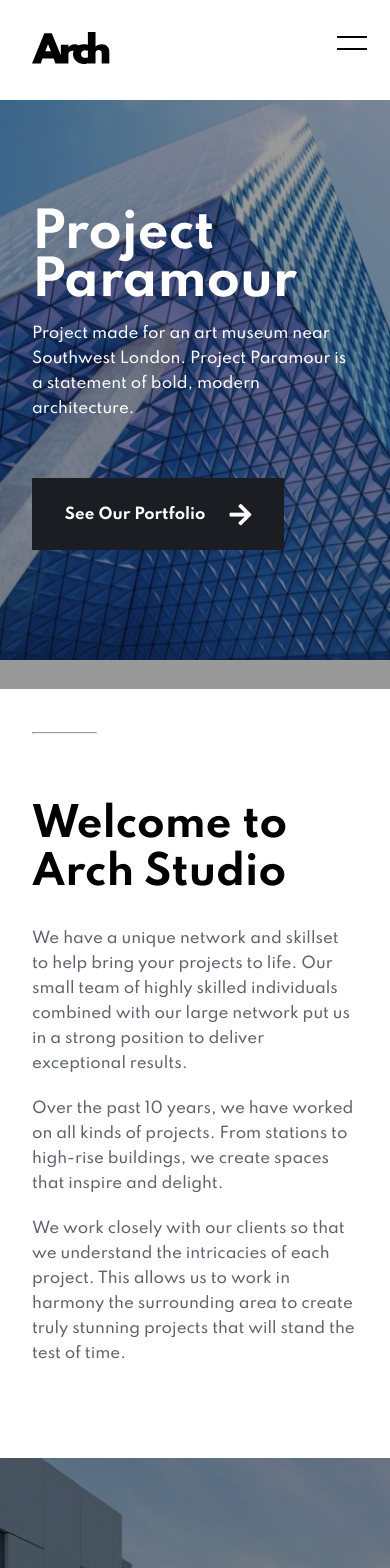
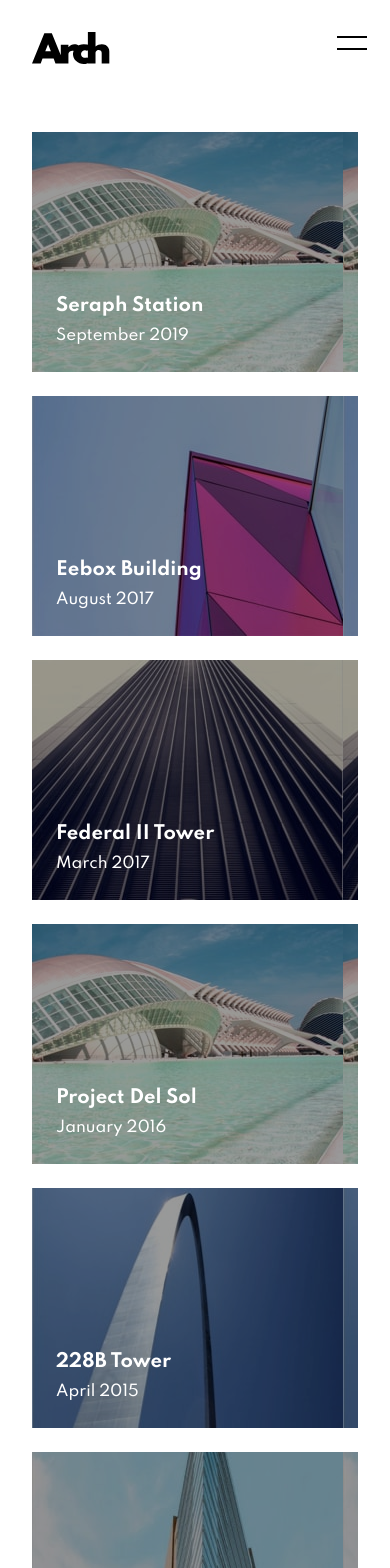
Before and after one commit to marleyanthony/arch-studio, a React (Create React App) app: page /portfolio in a window 390 px wide. Shown: the top 1568 px of the page. Built offline with nearby package versions, Linux system fonts and the light colour scheme.

Commit message:
content and mobile styles for portfoio page

```diff
--- a/src/App.tsx
+++ b/src/App.tsx
@@ -3,13 +3,15 @@ import { BrowserRouter as Router, Route } from 'react-router-dom'
 import Header from './Components/Header';
 import Footer from './Components/Footer';
 import Home from './Components/Pages/Home';
+import Portfolio from './Components/Pages/Portfolio';
 
 function App() {
   return (
     <div className="App">
       <Router>
         <Header />
-        <Route path="/" component={Home} />
+        <Route exact path="/" component={Home} />
+        <Route path="/portfolio" component={Portfolio} />
         <Footer />
       </Router>
     </div>
--- a/src/Components/Footer.tsx
+++ b/src/Components/Footer.tsx
@@ -17,10 +17,12 @@ const Footer = () => {
           })
         }
       </div>
-      <button className="footer__button">
-        See Our Portfolio
+      <Link to="/portfolio">
+        <button className="footer__button">
+          See Our Portfolio
         <i className="fas fa-arrow-right hero__arrow"></i>
-      </button>
+        </button>
+      </Link>
     </section>
   )
 }
--- /dev/null
+++ b/src/Components/Pages/Portfolio.tsx
@@ -0,0 +1,27 @@
+import { PortfolioCardsContent } from '../../Models/Portfolio';
+
+const Portfolio = () => {
+  return (
+    <section className="portfolio">
+      <div className="portfolio__cards-wrapper">
+        {
+          PortfolioCardsContent.map((card, index) => {
+            return (
+              <div className={card.cardClass} key={index}>
+                <div className="portfolio__overlay"></div>
+                <h5 className="portfolio__card-title">
+                  {card.title}
+                </h5>
+                <p className="portfolio__card-date">
+                  {card.date}
+                </p>
+              </div>
+            )
+          })
+        }
+      </div>
+    </section>
+  )
+}
+
+export default Portfolio
--- /dev/null
+++ b/src/Models/Portfolio.ts
@@ -0,0 +1,57 @@
+export const PortfolioCardsContent = [
+  {
+    title: 'Seraph Station',
+    date: 'September 2019',
+    cardClass: 'portfolio__card portfolio__card-bg--seraph'
+  },
+  {
+    title: 'Eebox Building',
+    date: 'August 2017',
+    cardClass: 'portfolio__card portfolio__card-bg--eebox'
+  },
+  {
+    title: 'Federal II Tower',
+    date: 'March 2017',
+    cardClass: 'portfolio__card portfolio__card-bg--federal-tower'
+  },
+  {
+    title: 'Project Del Sol',
+    date: 'January 2016',
+    cardClass: 'portfolio__card portfolio__card-bg--project-del-sol'
+  },
+  {
+    title: '228B Tower',
+    date: 'April 2015',
+    cardClass: 'portfolio__card portfolio__card-bg--228B-tower'
+  },
+  {
+    title: 'Grand Edelweiss Hotel',
+    date: 'December 2013',
+    cardClass: 'portfolio__card portfolio__card-bg--edelweiss'
+  },
+  {
+    title: 'Netcry Tower',
+    date: 'August 2012',
+    cardClass: 'portfolio__card portfolio__card-bg--netcry'
+  },
+  {
+    title: 'Hypers',
+    date: 'September 2019',
+    cardClass: 'portfolio__card portfolio__card-bg--hypers'
+  },
+  {
+    title: 'SXIV Tower',
+    date: 'March 2011',
+    cardClass: 'portfolio__card portfolio__card-bg--sxiv'
+  },
+  {
+    title: 'Trinity Bank Tower',
+    date: 'September 2010',
+    cardClass: 'portfolio__card portfolio__card-bg--trinity'
+  },
+  {
+    title: 'Project Paramour',
+    date: 'February 2008',
+    cardClass: 'portfolio__card portfolio__card-bg--paramour'
+  }
+]
--- /dev/null
+++ b/src/Styles/Partials/_portfolio.scss
@@ -0,0 +1,90 @@
+.portfolio {
+  padding: 3.2rem;
+
+  &__card {
+    height: 24rem;
+    width: auto;
+    margin-bottom: 2.4rem;
+    padding: 2.4rem;
+    display: flex;
+    flex-direction: column;
+    justify-content: flex-end;
+    position: relative;
+  }
+
+  &__card-title {
+    font-size: 1.8rem;
+    font-weight: 700;
+    line-height: 2.5rem;
+    color: #fff;
+    margin-bottom: 0.4rem;
+    z-index: 2;
+  }
+
+  &__card-date {
+    font-size: 1.5rem;
+    font-weight: 500;
+    line-height: 2.5rem;
+    color: #fff;
+    z-index: 2;
+  }
+
+  &__overlay {
+    content: "";
+    position: absolute;
+    top: 0;
+    left: 0;
+    bottom: 0;
+    right: 0;
+    z-index: 1;
+    background: rgba(0, 0, 0, 0.4);
+    height: 24rem;
+    width: 100%;
+  }
+
+  &__card-bg {
+    &--seraph {
+      background-image: url('/src/Assets/portfolio/mobile/image-del-sol.jpg');
+    }
+
+    &--eebox {
+      background-image: url('/src/Assets/portfolio/mobile/image-eebox.jpg');
+    }
+
+    &--federal-tower {
+      background-image: url('/src/Assets/portfolio/mobile/image-federal.jpg');
+    }
+
+    &--project-del-sol {
+      background-image: url('/src/Assets/portfolio/mobile/image-del-sol.jpg');
+    }
+
+    &--228B-tower {
+      background-image: url('/src/Assets/portfolio/mobile/image-228b.jpg');
+    }
+
+    &--edelweiss {
+      background-image: url('/src/Assets/portfolio/mobile/image-edelweiss.jpg');
+    }
+
+    &--netcry {
+      background-image: url('/src/Assets/portfolio/mobile/image-netcry.jpg');
+    }
+
+    &--hypers {
+      background-image: url('/src/Assets/portfolio/mobile/image-hypers.jpg');
+    }
+
+    &--sxiv {
+      background-image: url('/src/Assets/portfolio/mobile/image-sxiv.jpg');
+    }
+
+    &--trinity {
+      background-image: url('/src/Assets/portfolio/mobile/image-trinity.jpg');
+    }
+
+    &--paramour {
+      background-image: url('/src/Assets/portfolio/mobile/image-paramour.jpg');
+    }
+  }
+}
--- a/src/Styles/main.css
+++ b/src/Styles/main.css
@@ -512,6 +512,102 @@
   width: 100%;
 }
 
+.portfolio {
+  padding: 3.2rem;
+}
+
+.portfolio__card {
+  height: 24rem;
+  width: auto;
+  margin-bottom: 2.4rem;
+  padding: 2.4rem;
+  display: -webkit-box;
+  display: -ms-flexbox;
+  display: flex;
+  -webkit-box-orient: vertical;
+  -webkit-box-direction: normal;
+      -ms-flex-direction: column;
+          flex-direction: column;
+  -webkit-box-pack: end;
+      -ms-flex-pack: end;
+          justify-content: flex-end;
+  position: relative;
+}
+
+.portfolio__card-title {
+  font-size: 1.8rem;
+  font-weight: 700;
+  line-height: 2.5rem;
+  color: #fff;
+  margin-bottom: 0.4rem;
+  z-index: 2;
+}
+
+.portfolio__card-date {
+  font-size: 1.5rem;
+  font-weight: 500;
+  line-height: 2.5rem;
+  color: #fff;
+  z-index: 2;
+}
+
+.portfolio__overlay {
+  content: "";
+  position: absolute;
+  top: 0;
+  left: 0;
+  bottom: 0;
+  right: 0;
+  z-index: 1;
+  background: rgba(0, 0, 0, 0.4);
+  height: 24rem;
+  width: 100%;
+}
+
+.portfolio__card-bg--seraph {
+  background-image: url("/src/Assets/portfolio/mobile/image-del-sol.jpg");
+}
+
+.portfolio__card-bg--eebox {
+  background-image: url("/src/Assets/portfolio/mobile/image-eebox.jpg");
+}
+
+.portfolio__card-bg--federal-tower {
+  background-image: url("/src/Assets/portfolio/mobile/image-federal.jpg");
+}
+
+.portfolio__card-bg--project-del-sol {
+  background-image: url("/src/Assets/portfolio/mobile/image-del-sol.jpg");
+}
+
+.portfolio__card-bg--228B-tower {
+  background-image: url("/src/Assets/portfolio/mobile/image-228b.jpg");
+}
+
+.portfolio__card-bg--edelweiss {
+  background-image: url("/src/Assets/portfolio/mobile/image-edelweiss.jpg");
+}
+
+.portfolio__card-bg--netcry {
+  background-image: url("/src/Assets/portfolio/mobile/image-netcry.jpg");
+}
+
+.portfolio__card-bg--hypers {
+  background-image: url("/src/Assets/portfolio/mobile/image-hypers.jpg");
+}
+
+.portfolio__card-bg--sxiv {
+  background-image: url("/src/Assets/portfolio/mobile/image-sxiv.jpg");
+}
+
+.portfolio__card-bg--trinity {
+  background-image: url("/src/Assets/portfolio/mobile/image-trinity.jpg");
+}
+
+.portfolio__card-bg--paramour {
+  background-image: url("/src/Assets/portfolio/mobile/image-paramour.jpg");
+}
+
 * {
   padding: 0;
   margin: 0;
--- a/src/Styles/main.scss
+++ b/src/Styles/main.scss
@@ -4,6 +4,7 @@
 @import './Partials/header';
 @import './Partials/footer';
 @import './Partials/home';
+@import './Partials/portfolio';
 
 * {
   padding: 0;
```
Also changed, not shown: 2 other files (tests, documents, lock files or other folders).
